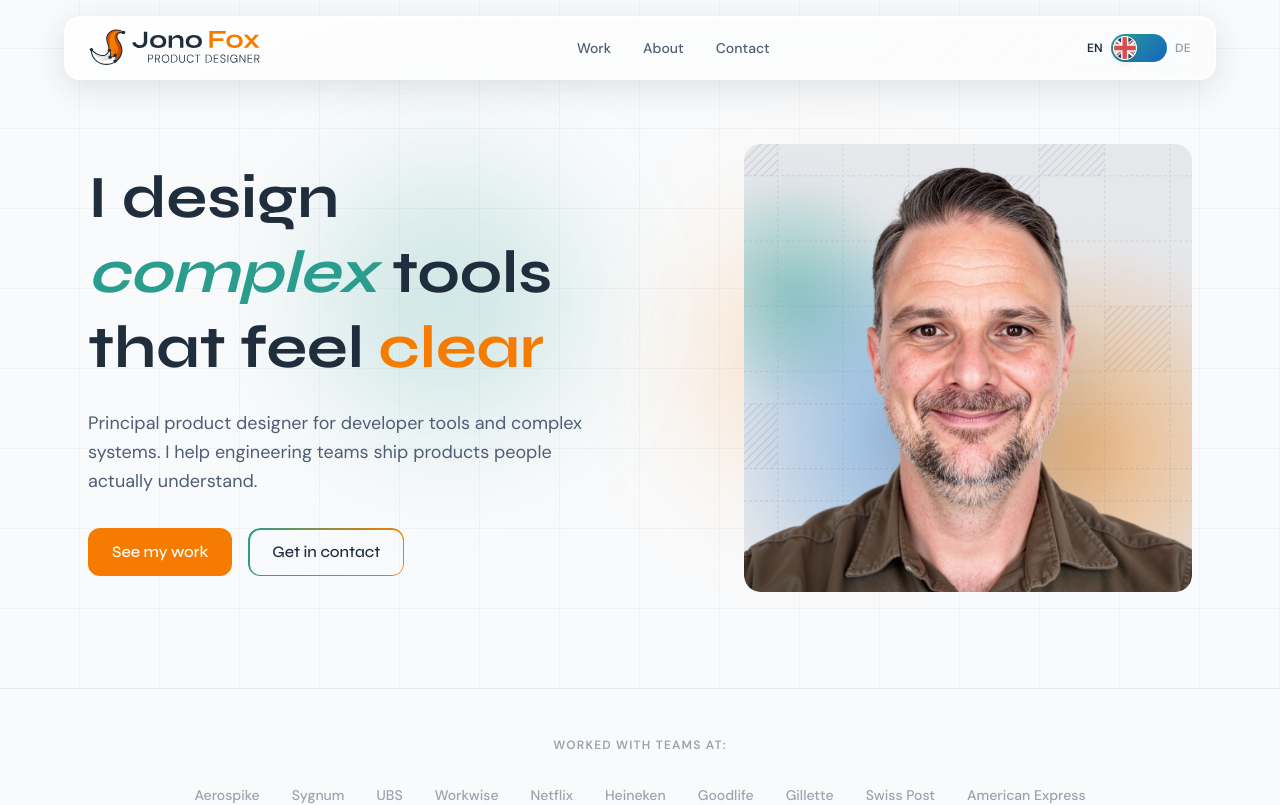
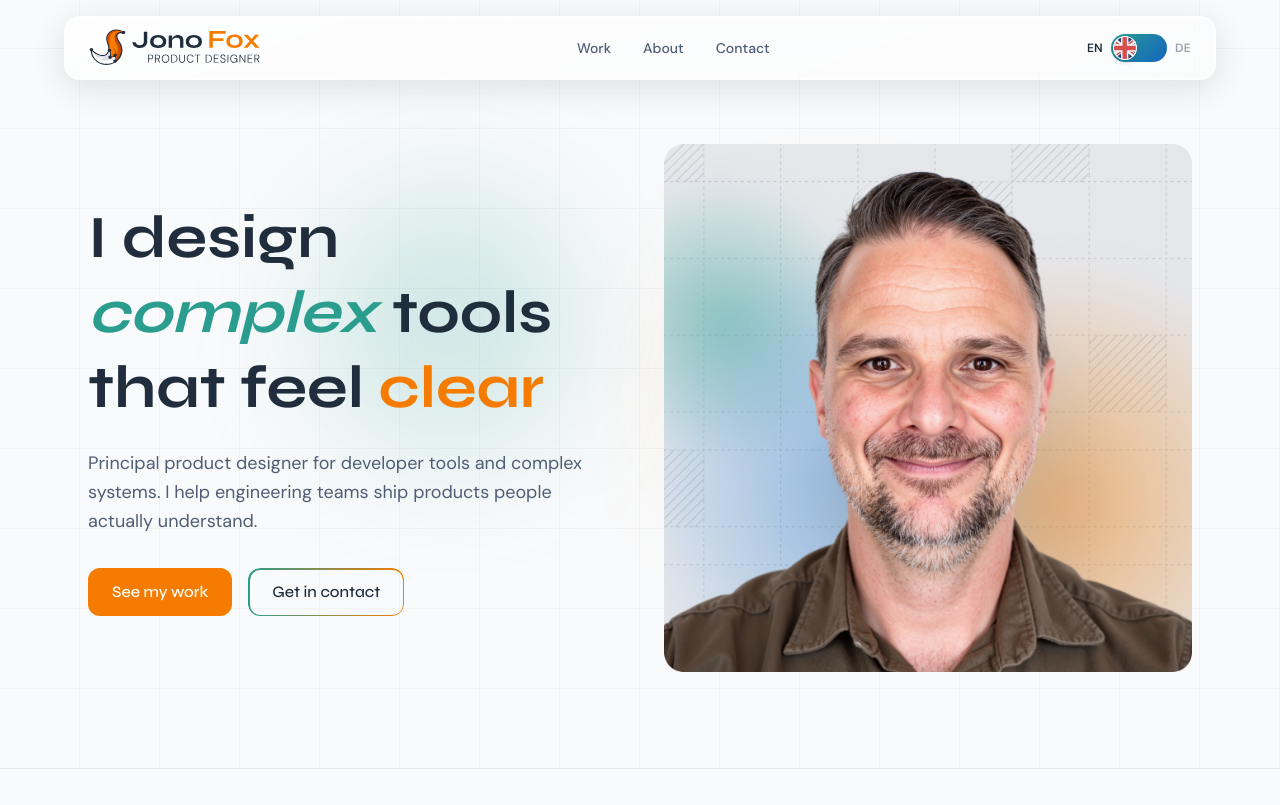
Before and after one commit to jonofoxdesign/jonofox-portfolio, a Next.js app: page /en in a window 1280 px wide. Shown: the top 805 px of the page. Built offline with nearby package versions, Linux system fonts and the light colour scheme.

Commit message:
more space above toggle in mobile menu, hero image full width

```diff
--- a/src/app/[locale]/page.tsx
+++ b/src/app/[locale]/page.tsx
@@ -126,7 +126,7 @@ export default function HomePage() {
             <img
               src="/hero-color.png"
               alt="Jono Fox"
-              className="w-full max-w-md rounded-2xl"
+              className="w-full rounded-2xl"
             />
           </div>
         </div>
--- a/src/components/layout/Nav.tsx
+++ b/src/components/layout/Nav.tsx
@@ -87,7 +87,7 @@ export default function Nav() {
               </Link>
             ))}
             {/* Language toggle — inside mobile menu */}
-            <div className="pt-2 border-t border-surface-muted">
+            <div className="pt-4 mt-1 border-t border-surface-muted">
               <LanguageToggle />
             </div>
           </div>
```
